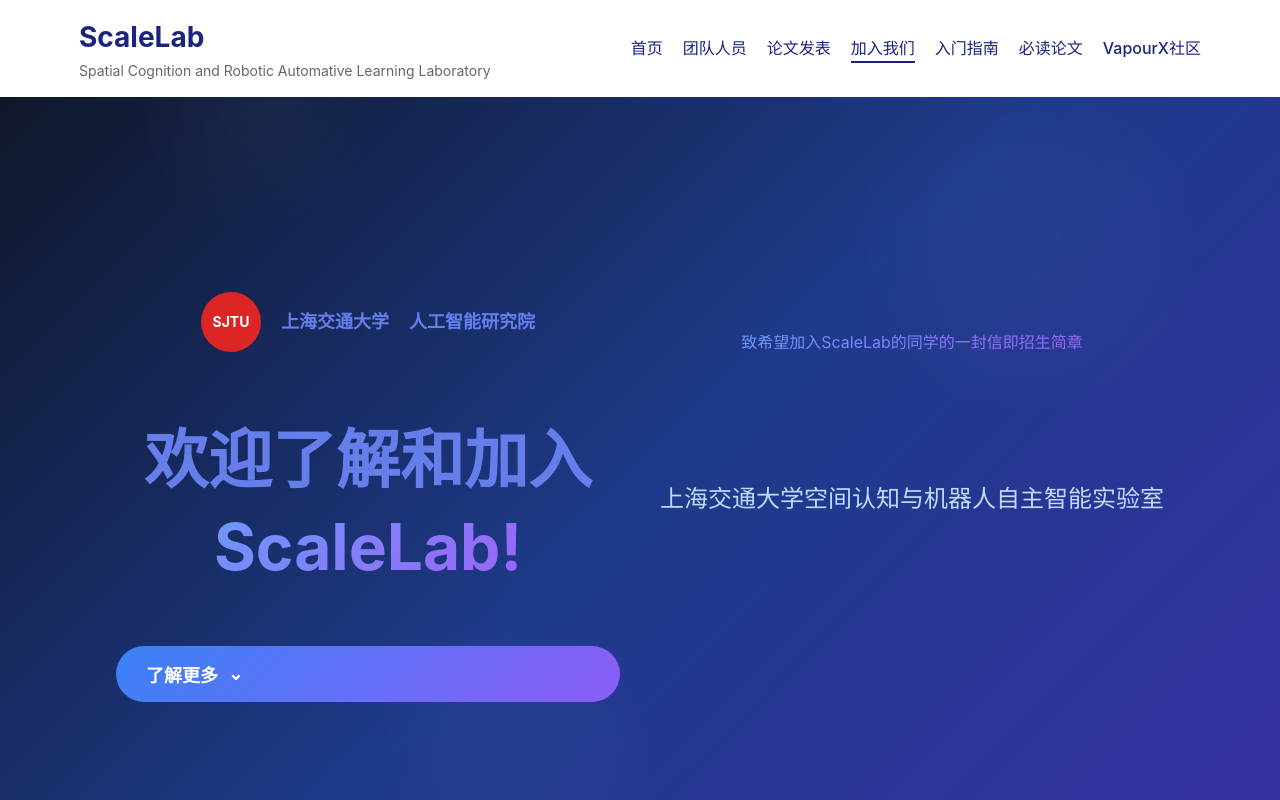
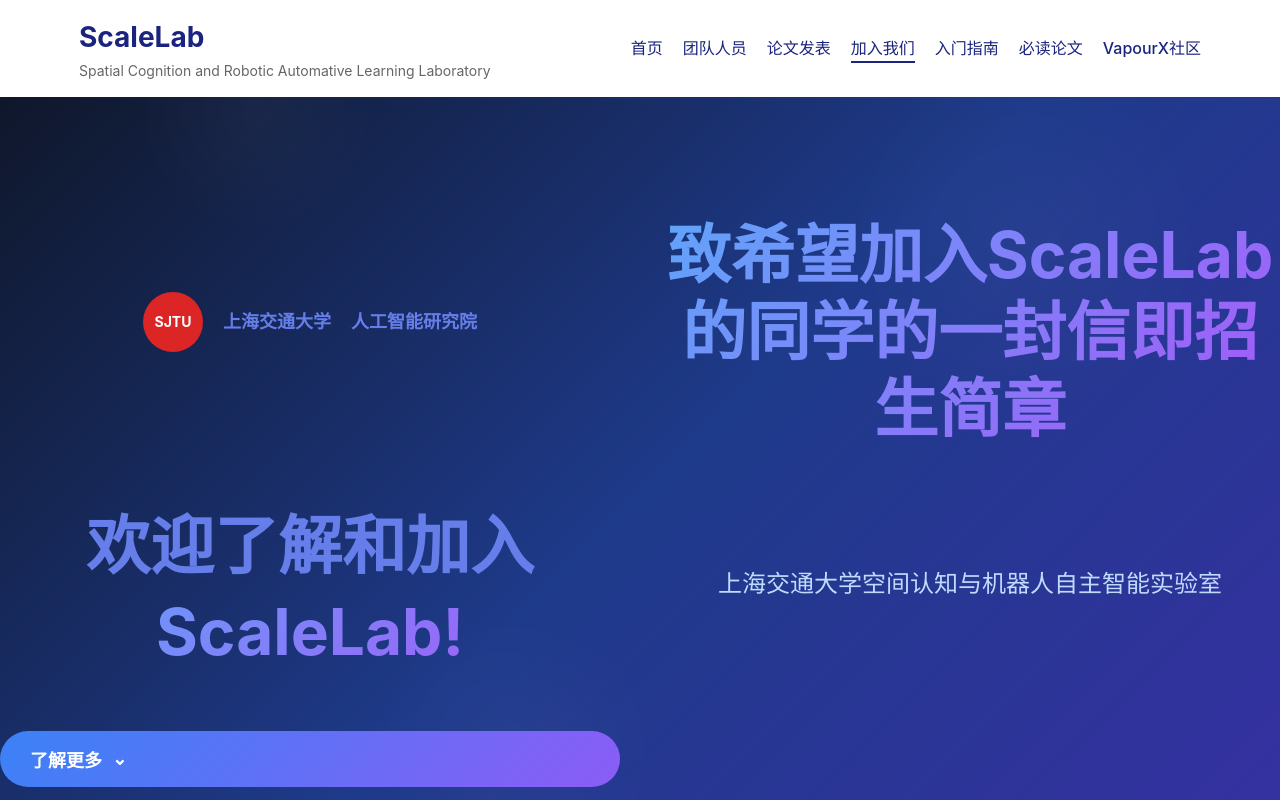
Before and after one commit to ScaleLab-SJTU/ScaleLab-SJTU.github.io, a plain HTML site: page join.html in a window 1280 px wide. Shown: the top 800 px of the page. Drawn offline with Linux system fonts and the light colour scheme.

Commit message:
Update join.html

```diff
--- a/join.html
+++ b/join.html
@@ -618,11 +618,11 @@
             </div>
 
             <!-- 添加招生简章链接 -->
-            <div class="recruitment-link">
+            <h1>
                 <a href="https://vcnulewf04s7.feishu.cn/docx/UA9NdttaMo20ZgxScusclYATnVg?from=from_copylink" class="highlight">
                     致希望加入ScaleLab的同学的一封信即招生简章
                 </a>
-            </div>
+            </h1>
 
             <h1 style="color: #667eea;">
                 欢迎了解和加入
```
